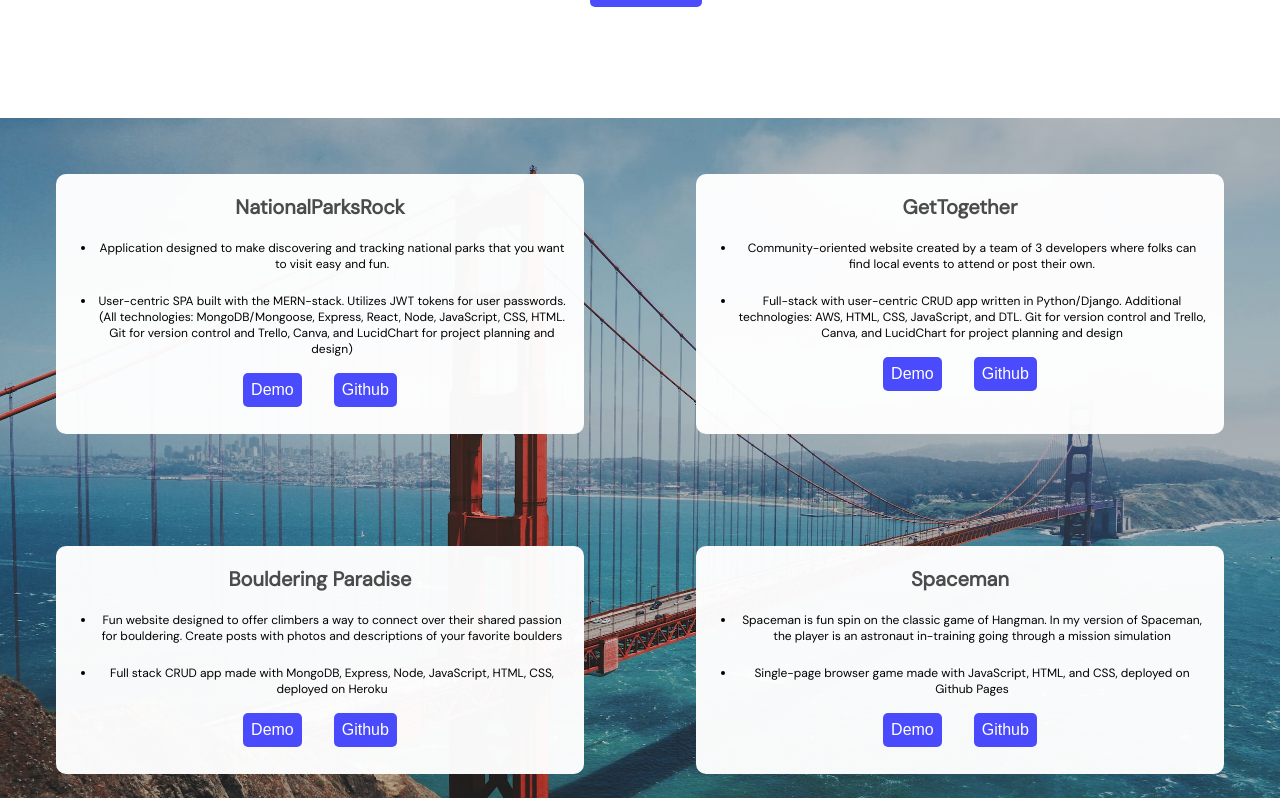
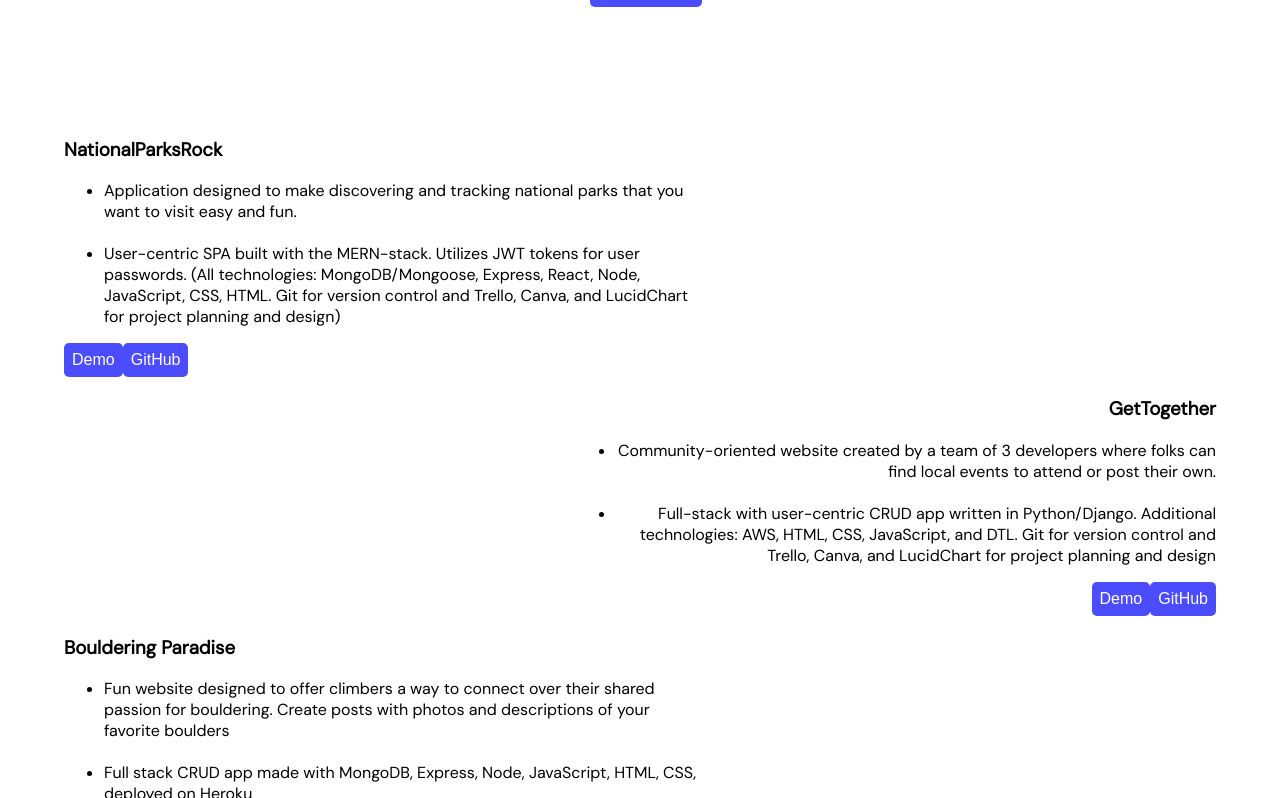
Before and after one commit to cormacpujals/portfolio, a React (Create React App) app: page / in a window 1280 px wide. Shown: the part 682-1480 px from the top of the page. Built offline with nearby package versions, Linux system fonts and the light colour scheme.

Commit message:
style changes

```diff
--- a/src/components/NavBar/NavBar.css
+++ b/src/components/NavBar/NavBar.css
@@ -1,5 +1,5 @@
 * {
-  text-align: center;
+  /* text-align: center; */
   /*margin: 1vmin 0 0 0;*/
   /*overflow: hidden;*/
   /*background-color: white;*/
--- a/src/pages/HomePage/HomePage.css
+++ b/src/pages/HomePage/HomePage.css
@@ -11,6 +11,7 @@
 
 .homepage-content-container {
   margin: 0 8.5vmin 0 0;
+  text-align: center;
 }
 
 button {
@@ -69,40 +70,31 @@ button:hover {
 .second-page {
   height: 100vh;
   width: 100vw;
-  background: linear-gradient(rgba(0, 0, 0, 0.2),
-  rgba(0, 0, 0, 0.2)),
-  url("../../../public/images/SF-GGB-background-image.avif");
-  background-size: cover;
-  background-repeat: no-repeat;
-  background-position: center;
 }
+
+#left-align {
+  margin-left: 5vw;
+  margin-right: 45vw;
+  text-align: left;
+}
+
+#right-align {
+  margin-right: 5vw;
+  margin-left: 45vw;
+  text-align: right;
+}
+
 .projects-container {
-  grid-template-columns: 1fr 1fr;
+  grid-template-columns: 1fr;
   display: grid;
   height: 89vh;
 }
 
 .project-container {
-  background-color: rgba(255, 255, 255, 0.97);
-  border-radius: 10px;
-  margin: 7vmin;
+  /* width: 100vw; */
 }
 
-.project-container > a {
-  margin: 0 2vmin 0;
-}
-
-.project-container > h3 {
-  color: rgba(0, 0, 0, 0.7);
-  font-size: 2.5vmin;
-}
-
-ul > li {
-  margin-right: 16px;
-  font-size: 1.5vmin;
-}
-
-@media all and (max-width: 700px) {
+/* @media all and (max-width: 700px) {
   .homepage {
     height: 100vh;
   }
@@ -150,9 +142,9 @@ ul > li {
     font-size: 2vmin;
     color: rgba(0, 0, 0, 0.6);
   }
-}
+} */
 
-@media all and (max-height: 700px) {
+/* @media all and (max-height: 700px) {
 
   .homepage {
     height: 100vh;
@@ -210,3 +202,5 @@ ul > li {
     margin: 5vmin;
   }
 }
+
+ */
--- a/src/pages/HomePage/HomePage.jsx
+++ b/src/pages/HomePage/HomePage.jsx
@@ -53,7 +53,7 @@ export default function HomePage() {
       <div className="second-page">
         {/*<a href="#first-page"><button>Scroll up</button></a>*/}
         <div id="projects-container" className="projects-container">
-          <div className="project-container">
+          <div id="left-align" className="project-container">
             <h3>NationalParksRock</h3>
             <ul>
               <li>Application designed to make discovering and tracking
@@ -64,9 +64,9 @@ export default function HomePage() {
                 Canva, and LucidChart for project planning and design)</li>
             </ul>
             <a href="https://nationalparksrock.herokuapp.com/" target="_blank"><button>Demo</button></a>
-            <a href="https://github.com/cormacpujals/nationalparksrock" target="_blank"><button>Github</button></a>
+            <a href="https://github.com/cormacpujals/nationalparksrock" target="_blank"><button>GitHub</button></a>
           </div>
-          <div className="project-container">
+          <div id="right-align" className="project-container">
             <h3>GetTogether</h3>
             <ul>
               <li>Community-oriented website created by a team of 3 developers
@@ -76,9 +76,9 @@ export default function HomePage() {
                 and DTL. Git for version control and Trello, Canva, and LucidChart for project planning and design</li>
             </ul>
             <a href="https://gettogether.herokuapp.com/" target="_blank"><button>Demo</button></a>
-            <a href="https://github.com/kailahk/project-3" target="_blank"><button>Github</button></a>
+            <a href="https://github.com/kailahk/project-3" target="_blank"><button>GitHub</button></a>
           </div>
-          <div className="project-container">
+          <div id="left-align" className="project-container">
             <h3>Bouldering Paradise</h3>
             <ul>
               <li>Fun website designed to offer climbers a way to connect over their
@@ -87,9 +87,9 @@ export default function HomePage() {
               <li>Full stack CRUD app made with MongoDB, Express, Node, JavaScript, HTML, CSS, deployed on Heroku </li>
             </ul>
             <a href="https://boulderingparadise.herokuapp.com/posts" target="_blank"><button>Demo</button></a>
-            <a href="https://github.com/cormacpujals/bouldering" target="_blank"><button>Github</button></a>
+            <a href="https://github.com/cormacpujals/bouldering" target="_blank"><button>GitHub</button></a>
           </div>
-          <div className="project-container">
+          <div id="right-align" className="project-container">
             <h3>Spaceman</h3>
             <ul>
               <li>Spaceman is fun spin on the classic game of Hangman. In my version
@@ -99,7 +99,7 @@ export default function HomePage() {
               <li>Single-page browser game made with JavaScript, HTML, and CSS, deployed on Github Pages</li>
             </ul>
             <a href="https://cormacpujals.github.io/spaceman/" target="_blank"><button>Demo</button></a>
-            <a href="https://github.com/cormacpujals/spaceman" target="_blank"><button>Github</button></a>
+            <a href="https://github.com/cormacpujals/spaceman" target="_blank"><button>GitHub</button></a>
           </div>
         </div>
         <div>
--- a/src/style.css
+++ b/src/style.css
@@ -5,7 +5,7 @@ html {
 body {
   margin: 0;
   box-sizing: border-box;
-  text-align: center;
+  /* text-align: center; */
   /*height: 100vh;*/
   /*width: 100vw;*/
   overflow-x: hidden;
```
